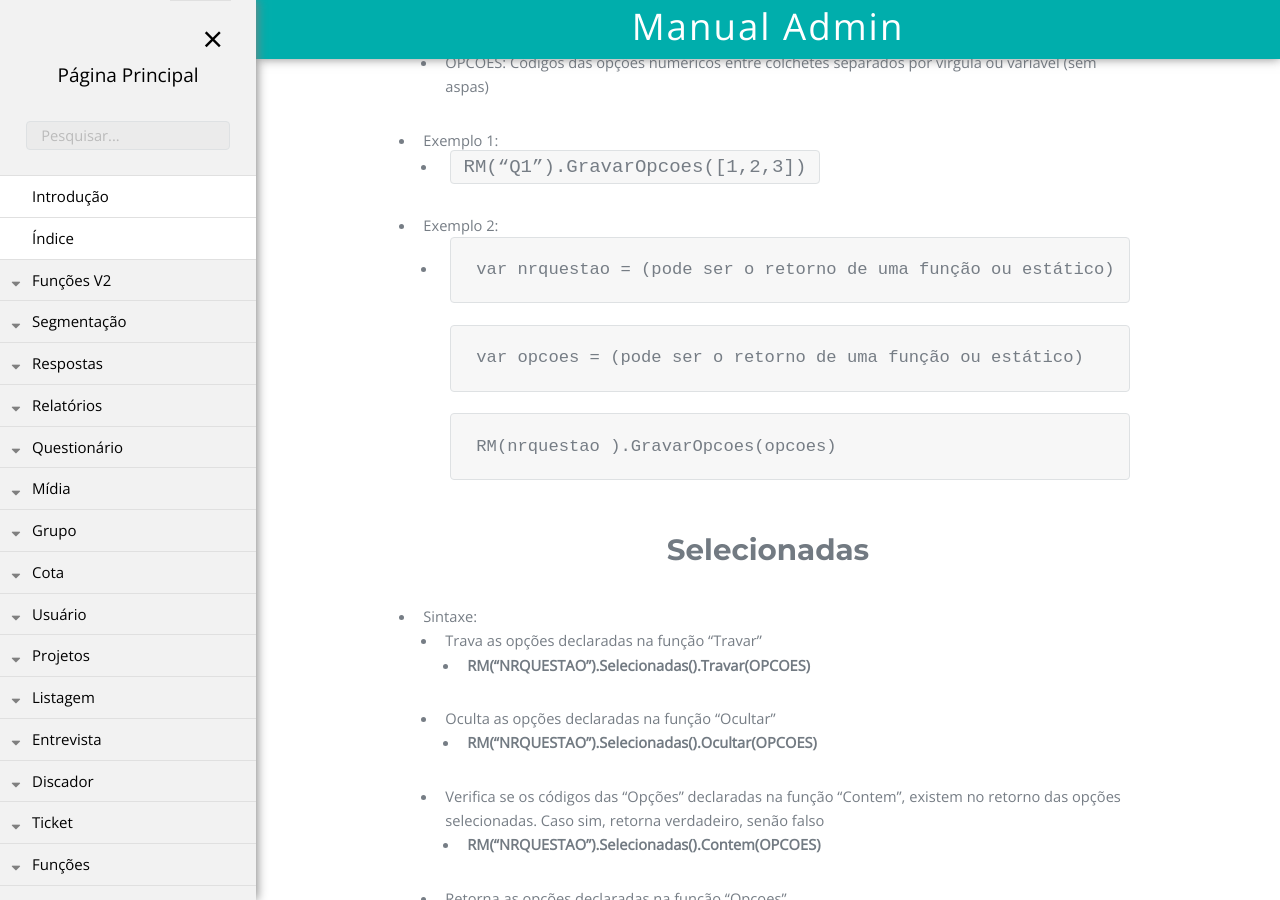
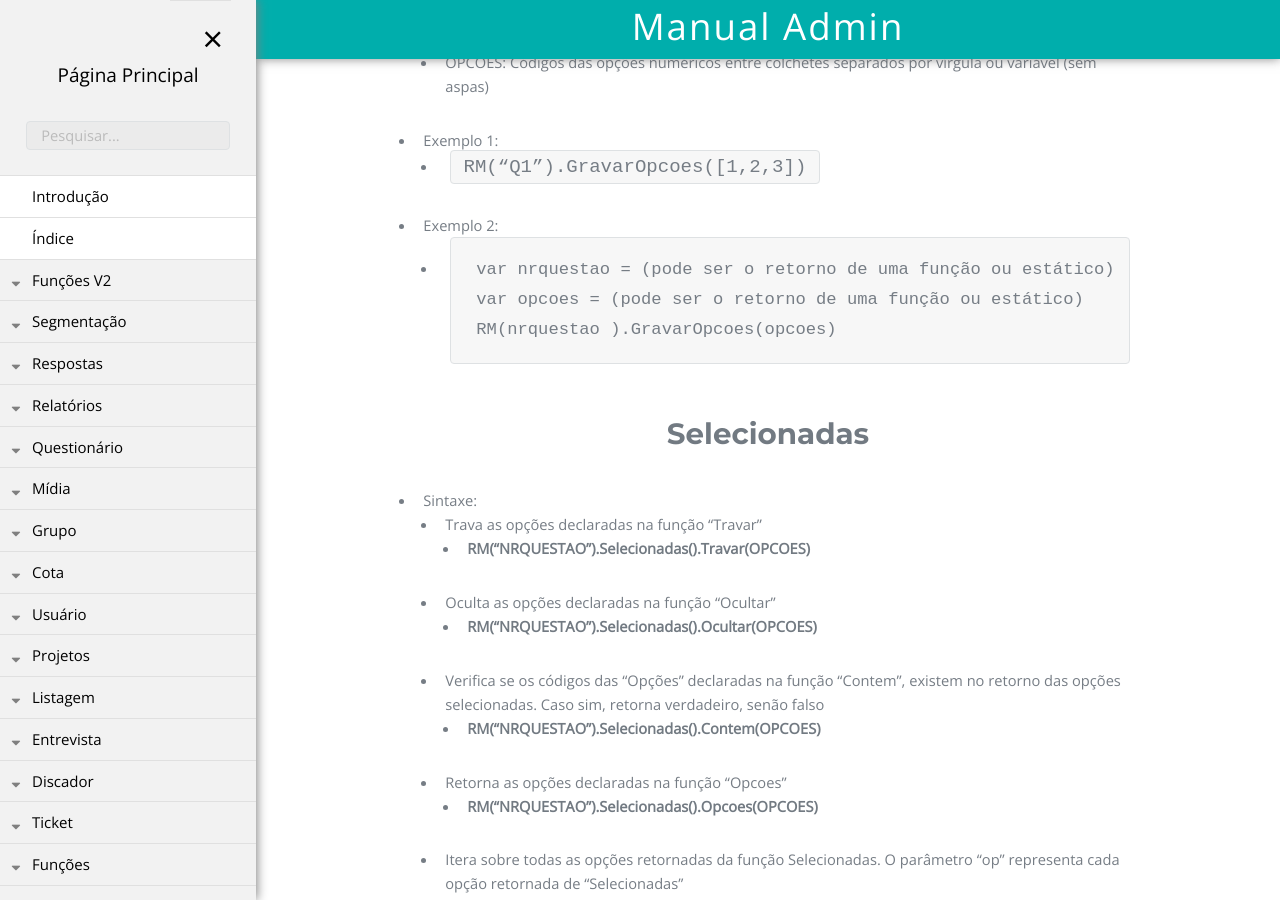
Before and after one commit to rogerio-figueiredo-hsr/hsrtechonline.github.io, a Jekyll site: the page built from _posts/2019-03-29-rm.md, in a window 1280 px wide and 900 px high, scrolled down 314 px. Built offline with Jekyll 4.4.1, drawn with Linux system fonts in a browser that asks for light colours.

Commit message:
Update 2019-03-29-rm.md

```diff
--- a/_posts/2019-03-29-rm.md
+++ b/_posts/2019-03-29-rm.md
@@ -18,9 +18,9 @@ pasta: "funcoesv2"
   - `RM(“Q1”).GravarOpcoes([1,2,3])`
 - Exemplo 2:
   - <pre>
-    <code>var nrquestao = (pode ser o retorno de uma função ou estático)</code>
-    <code>var opcoes = (pode ser o retorno de uma função ou estático)</code>
-    <code>RM(nrquestao ).GravarOpcoes(opcoes)</code>
+    <code>var nrquestao = (pode ser o retorno de uma função ou estático)
+    var opcoes = (pode ser o retorno de uma função ou estático)
+    RM(nrquestao ).GravarOpcoes(opcoes)</code>
     </pre>
 
 
```
